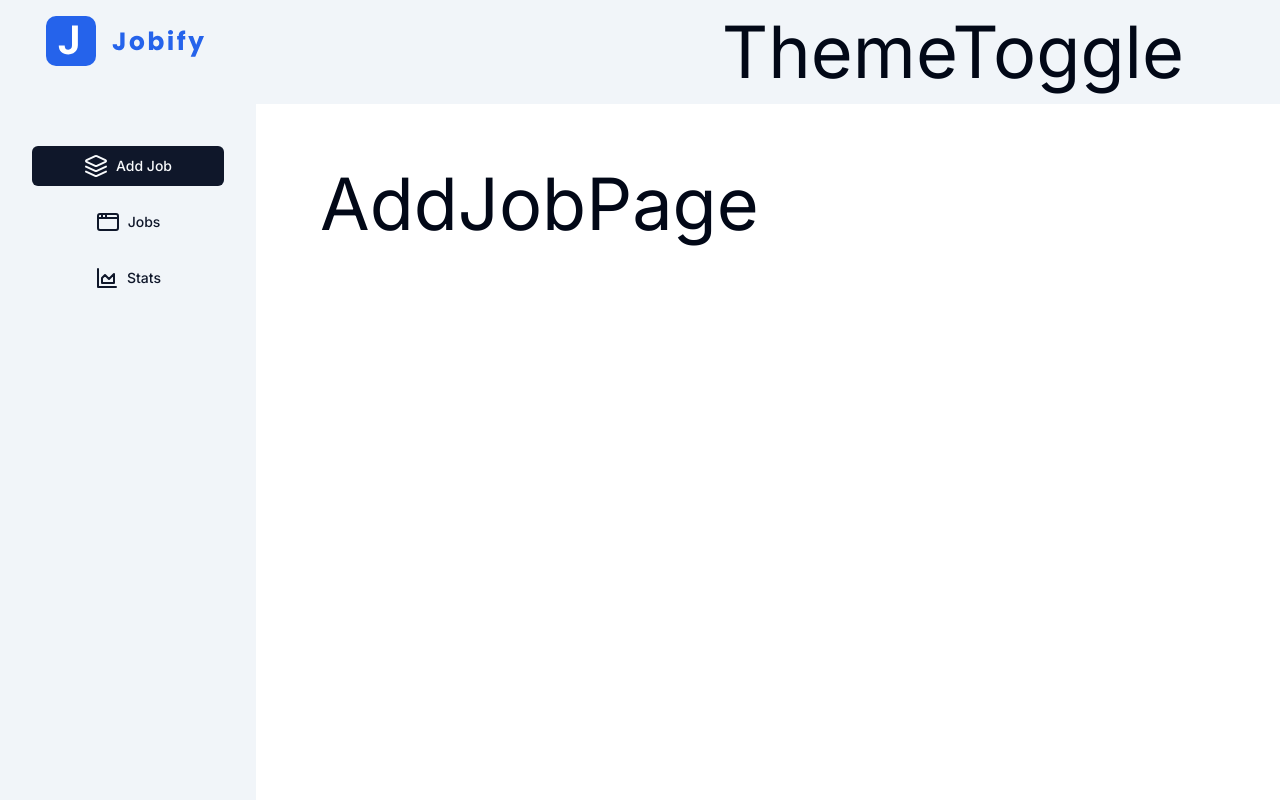
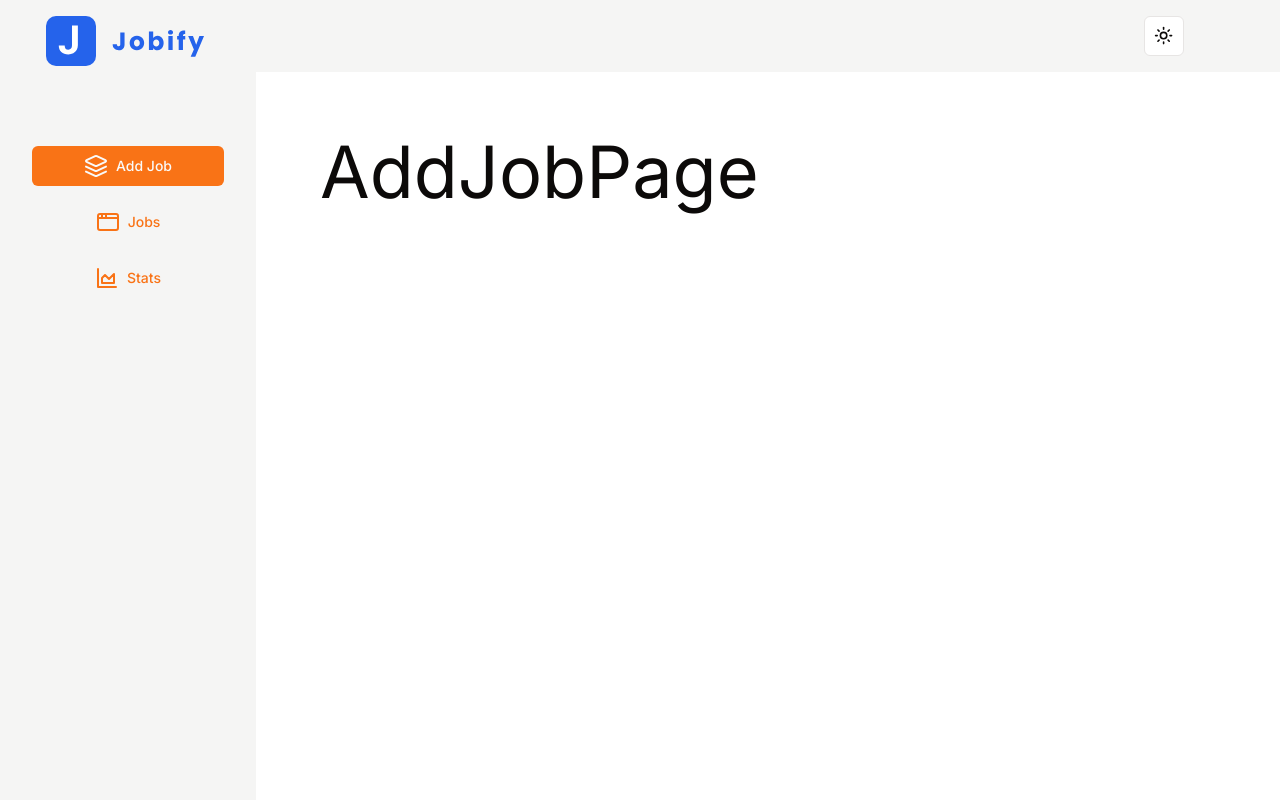
Before and after one commit to HarrisonRogers/RecruitMe, a Next.js app: page /add-job in a window 1280 px wide. Built offline with nearby package versions, Linux system fonts and the light colour scheme.

Commit message:
add theme toggle

```diff
--- a/app/globals.css
+++ b/app/globals.css
@@ -5,64 +5,47 @@
 @layer base {
   :root {
     --background: 0 0% 100%;
-      --foreground: 222.2 84% 4.9%;
-
+    --foreground: 20 14.3% 4.1%;
     --card: 0 0% 100%;
-      --card-foreground: 222.2 84% 4.9%;
-
+    --card-foreground: 20 14.3% 4.1%;
     --popover: 0 0% 100%;
-      --popover-foreground: 222.2 84% 4.9%;
-
-      --primary: 222.2 47.4% 11.2%;
-      --primary-foreground: 210 40% 98%;
-
-      --secondary: 210 40% 96.1%;
-      --secondary-foreground: 222.2 47.4% 11.2%;
-
-      --muted: 210 40% 96.1%;
-      --muted-foreground: 215.4 16.3% 46.9%;
-
-      --accent: 210 40% 96.1%;
-      --accent-foreground: 222.2 47.4% 11.2%;
-
+    --popover-foreground: 20 14.3% 4.1%;
+    --primary: 24.6 95% 53.1%;
+    --primary-foreground: 60 9.1% 97.8%;
+    --secondary: 60 4.8% 95.9%;
+    --secondary-foreground: 24 9.8% 10%;
+    --muted: 60 4.8% 95.9%;
+    --muted-foreground: 25 5.3% 44.7%;
+    --accent: 60 4.8% 95.9%;
+    --accent-foreground: 24 9.8% 10%;
     --destructive: 0 84.2% 60.2%;
-      --destructive-foreground: 210 40% 98%;
-
-      --border: 214.3 31.8% 91.4%;
-      --input: 214.3 31.8% 91.4%;
-      --ring: 222.2 84% 4.9%;
-
+    --destructive-foreground: 60 9.1% 97.8%;
+    --border: 20 5.9% 90%;
+    --input: 20 5.9% 90%;
+    --ring: 24.6 95% 53.1%;
     --radius: 0.5rem;
   }
 
   .dark {
-      --background: 222.2 84% 4.9%;
-      --foreground: 210 40% 98%;
-
-      --card: 222.2 84% 4.9%;
-      --card-foreground: 210 40% 98%;
-
-      --popover: 222.2 84% 4.9%;
-      --popover-foreground: 210 40% 98%;
-
-      --primary: 210 40% 98%;
-      --primary-foreground: 222.2 47.4% 11.2%;
-
-      --secondary: 217.2 32.6% 17.5%;
-      --secondary-foreground: 210 40% 98%;
-
-      --muted: 217.2 32.6% 17.5%;
-      --muted-foreground: 215 20.2% 65.1%;
-
-      --accent: 217.2 32.6% 17.5%;
-      --accent-foreground: 210 40% 98%;
-
-      --destructive: 0 62.8% 30.6%;
-      --destructive-foreground: 210 40% 98%;
-
-      --border: 217.2 32.6% 17.5%;
-      --input: 217.2 32.6% 17.5%;
-      --ring: 212.7 26.8% 83.9%;
+    --background: 20 14.3% 4.1%;
+    --foreground: 60 9.1% 97.8%;
+    --card: 20 14.3% 4.1%;
+    --card-foreground: 60 9.1% 97.8%;
+    --popover: 20 14.3% 4.1%;
+    --popover-foreground: 60 9.1% 97.8%;
+    --primary: 20.5 90.2% 48.2%;
+    --primary-foreground: 60 9.1% 97.8%;
+    --secondary: 12 6.5% 15.1%;
+    --secondary-foreground: 60 9.1% 97.8%;
+    --muted: 12 6.5% 15.1%;
+    --muted-foreground: 24 5.4% 63.9%;
+    --accent: 12 6.5% 15.1%;
+    --accent-foreground: 60 9.1% 97.8%;
+    --destructive: 0 72.2% 50.6%;
+    --destructive-foreground: 60 9.1% 97.8%;
+    --border: 12 6.5% 15.1%;
+    --input: 12 6.5% 15.1%;
+    --ring: 20.5 90.2% 48.2%;
   }
 }
 
--- a/app/layout.tsx
+++ b/app/layout.tsx
@@ -2,6 +2,7 @@ import type { Metadata } from 'next'
 import { Inter } from 'next/font/google'
 import './globals.css'
 import { ClerkProvider } from '@clerk/nextjs'
+import Providers from './providers'
 
 const inter = Inter({ subsets: ['latin'] })
 
@@ -18,8 +19,10 @@ export default function RootLayout({
 }>) {
   return (
     <ClerkProvider>
-      <html lang="en">
-        <body className={inter.className}>{children}</body>
+      <html lang="en" suppressHydrationWarning>
+        <body className={inter.className}>
+          <Providers>{children}</Providers>
+        </body>
       </html>
     </ClerkProvider>
   )
--- /dev/null
+++ b/app/providers.tsx
@@ -0,0 +1,20 @@
+'use client'
+import ThemeProvider from '@/components/theme-provider'
+import React from 'react'
+
+const Providers = ({ children }: { children: React.ReactNode }) => {
+  return (
+    <>
+      <ThemeProvider
+        attribute="class"
+        defaultTheme="system"
+        enableSystem
+        disableTransitionOnChange
+      >
+        {children}
+      </ThemeProvider>
+    </>
+  )
+}
+
+export default Providers
--- a/components/ThemeToggle.tsx
+++ b/components/ThemeToggle.tsx
@@ -1,7 +1,39 @@
+'use client'
 import React from 'react'
+import { Moon, Sun } from 'lucide-react'
+import { useTheme } from 'next-themes'
+import { Button } from './ui/button'
+import {
+  DropdownMenu,
+  DropdownMenuContent,
+  DropdownMenuItem,
+  DropdownMenuTrigger,
+} from './ui/dropdown-menu'
 
 const ThemeToggle = () => {
-  return <div className="text-7xl">ThemeToggle</div>
+  const { setTheme } = useTheme()
+
+  return (
+    <DropdownMenu>
+      <DropdownMenuTrigger asChild>
+        <Button variant={'outline'} size={'icon'}>
+          <Sun className="h-[1.2rem] w-[1.2rem] rotate-0 scale-100 transition-all dark:rotate-90 dark:scale-0" />
+          <Moon className="absolute h-[1.2rem] w-[1.2rem] rotate-90 scale-0 transition-all dark:rotate-0 dark:scale-100" />
+        </Button>
+      </DropdownMenuTrigger>
+      <DropdownMenuContent align="end">
+        <DropdownMenuItem onClick={() => setTheme('light')}>
+          Light
+        </DropdownMenuItem>
+        <DropdownMenuItem onClick={() => setTheme('dark')}>
+          Dark
+        </DropdownMenuItem>
+        <DropdownMenuItem onClick={() => setTheme('system')}>
+          System
+        </DropdownMenuItem>
+      </DropdownMenuContent>
+    </DropdownMenu>
+  )
 }
 
 export default ThemeToggle
--- /dev/null
+++ b/components/theme-provider.tsx
@@ -0,0 +1,10 @@
+'use client'
+import React from 'react'
+import { ThemeProvider as NextThemesProvider } from 'next-themes'
+import { type ThemeProviderProps } from 'next-themes/dist/types'
+
+const ThemeProvider = ({ children, ...props }: ThemeProviderProps) => {
+  return <NextThemesProvider {...props}>{children}</NextThemesProvider>
+}
+
+export default ThemeProvider
```
Lines whose indentation alone changed are shown as unchanged.
